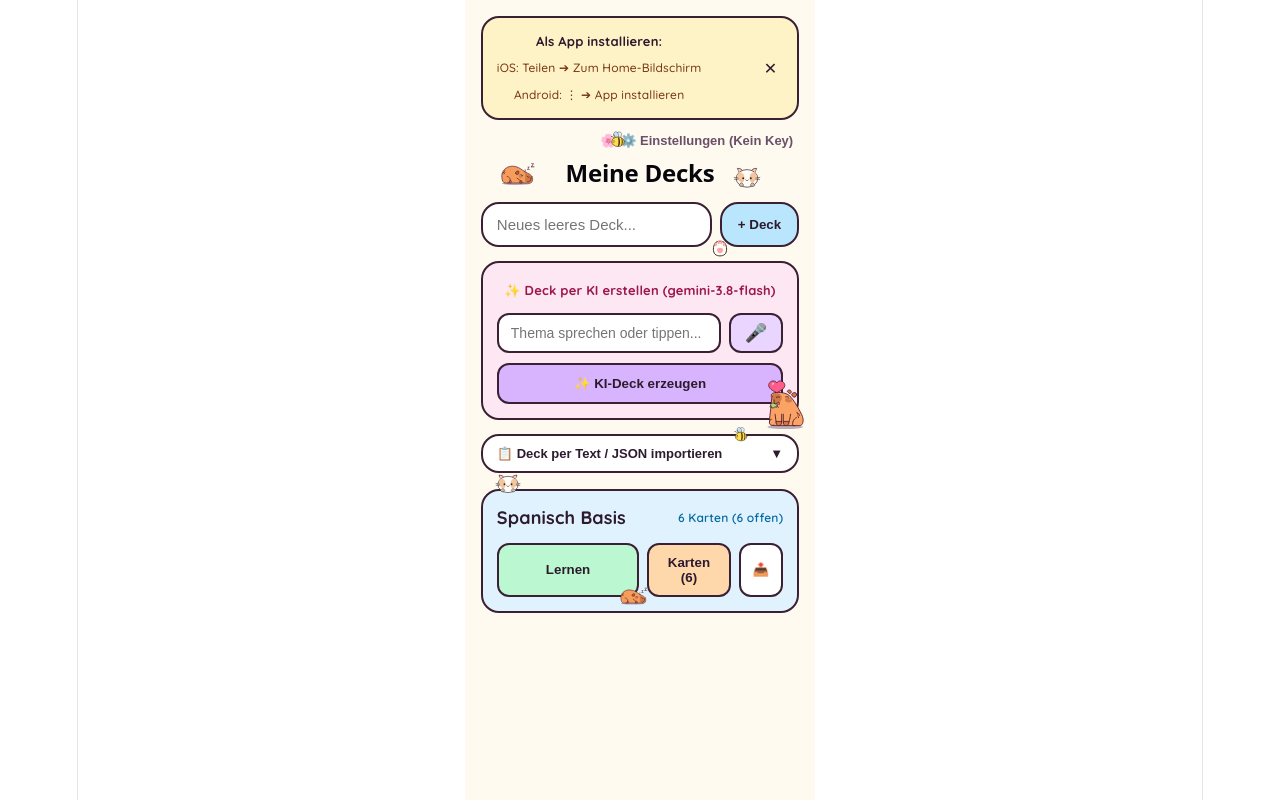
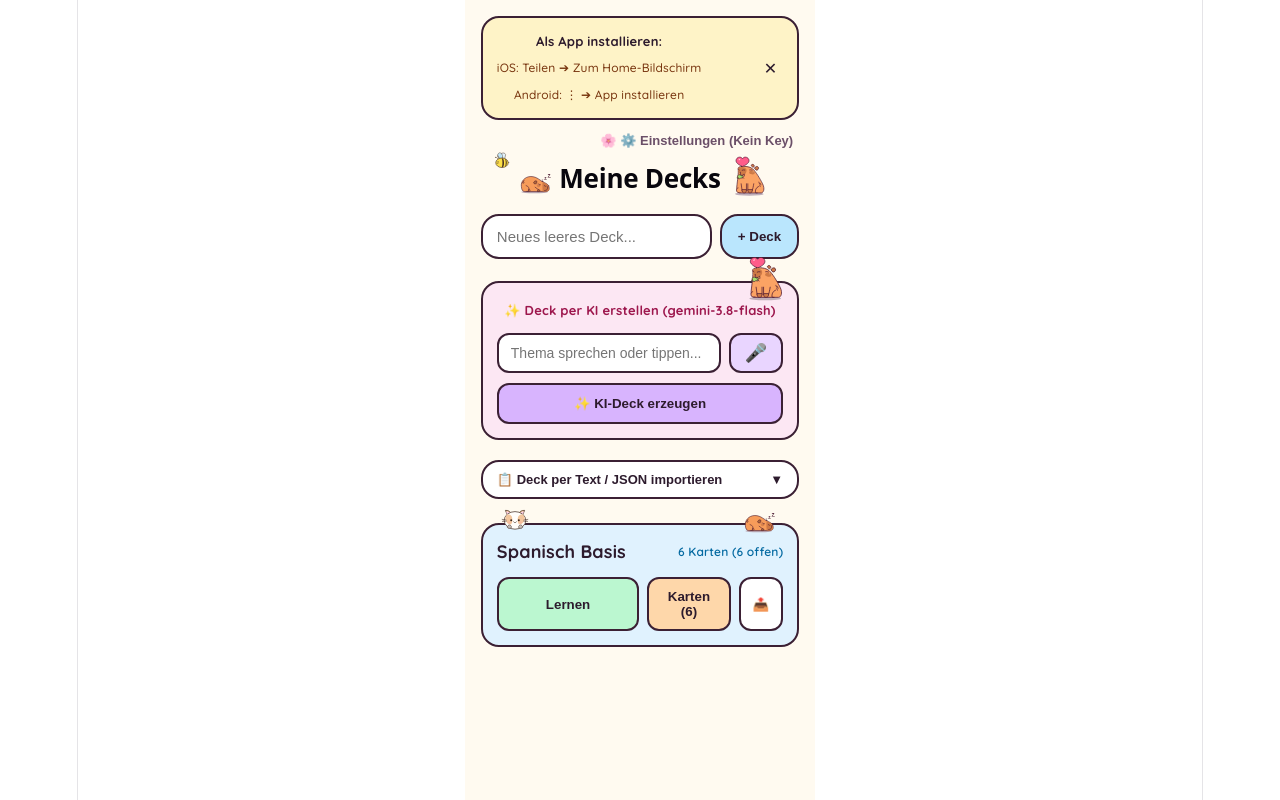
Before and after one commit to Mathi231423/flashcard-app, a React (Vite) app: page / in a window 1280 px wide. Built offline with nearby package versions, Linux system fonts and the light colour scheme.

Commit message:
Update decoration SVGs with correct names

```diff
--- a/src/App.tsx
+++ b/src/App.tsx
@@ -394,13 +394,8 @@ export default function App() {
         </div>
       )}
 
-      {/* Header mit Bienchen */}
-      <div style={{ display: 'flex', justifyContent: 'flex-end', alignItems: 'center', marginBottom: '10px', position: 'relative' }}>
-        <img
-          src="/decorations/bee.svg"
-          alt=""
-          style={{ width: '22px', height: '22px', position: 'absolute', right: '170px', top: '-4px', pointerEvents: 'none' }}
-        />
+      {/* Header ohne störende Biene über dem Text */}
+      <div style={{ display: 'flex', justifyContent: 'flex-end', alignItems: 'center', marginBottom: '14px', position: 'relative' }}>
         <button onClick={() => setView('settings')} style={{ background: 'transparent', border: 'none', color: '#6b4f68', fontSize: '13px', cursor: 'pointer', fontWeight: 600 }}>
           🌸 ⚙️ Einstellungen {aiEnabled ? (apiKey ? '(KI Ein)' : '(Kein Key)') : '(KI Aus)'}
         </button>
@@ -450,23 +445,28 @@ export default function App() {
 
       {view === 'decks' && (
         <div>
-          {/* Titel mit schlafendem Capybara links & Katze rechts */}
-          <div style={{ position: 'relative', textAlign: 'center', marginBottom: '14px' }}>
+          {/* Titel mit Biene frei links oben und zwei Capybaras */}
+          <div style={{ position: 'relative', textAlign: 'center', marginBottom: '20px' }}>
+            <img
+              src="/decorations/bee.svg"
+              alt=""
+              style={{ width: '22px', height: '22px', position: 'absolute', left: '10px', top: '-14px', pointerEvents: 'none' }}
+            />
             <img
               src="/decorations/capybara-sleep.svg"
               alt=""
-              style={{ width: '42px', position: 'absolute', left: '16px', bottom: '0px', pointerEvents: 'none' }}
+              style={{ width: '38px', position: 'absolute', left: '36px', bottom: '-2px', pointerEvents: 'none' }}
             />
-            <h2 style={{ margin: 0, fontSize: '24px', fontWeight: 700 }}>Meine Decks</h2>
+            <h2 style={{ margin: 0, fontSize: '26px', fontWeight: 700 }}>Meine Decks</h2>
             <img
-              src="/decorations/cat-peek.svg"
+              src="/decorations/capybara-sit.svg"
               alt=""
-              style={{ width: '32px', position: 'absolute', right: '36px', bottom: '-4px', pointerEvents: 'none' }}
+              style={{ width: '34px', position: 'absolute', right: '32px', bottom: '-4px', pointerEvents: 'none' }}
             />
           </div>
 
           {/* Manuelles Deck erstellen */}
-          <form onSubmit={handleCreateDeck} style={{ display: 'flex', gap: '8px', marginBottom: '14px', position: 'relative' }}>
+          <form onSubmit={handleCreateDeck} style={{ display: 'flex', gap: '8px', marginBottom: '22px' }}>
             <input
               type="text"
               value={newDeckTitle}
@@ -477,16 +477,16 @@ export default function App() {
             <button type="submit" style={{ padding: '12px 16px', borderRadius: radius, border: cardBorder, background: '#bae6fd', color: '#2d1b2d', fontWeight: 700, cursor: 'pointer' }}>
               + Deck
             </button>
-            <img
-              src="/decorations/cat-paw.svg"
-              alt=""
-              style={{ width: '22px', position: 'absolute', right: '68px', bottom: '-10px', pointerEvents: 'none' }}
-            />
           </form>
 
-          {/* KI Deck Generator Kachel mit sitzendem Capybara rechts */}
+          {/* KI Deck Generator mit sitzendem Capybara oben rechts auf der Kante */}
           {aiEnabled && (
-            <div style={{ position: 'relative', marginBottom: '14px' }}>
+            <div style={{ position: 'relative', marginBottom: '20px' }}>
+              <img
+                src="/decorations/capybara-sit.svg"
+                alt=""
+                style={{ width: '38px', position: 'absolute', right: '14px', top: '-27px', pointerEvents: 'none', zIndex: 2 }}
+              />
               <form onSubmit={handleGenerateDeck} style={{ background: '#fce7f3', padding: '14px', borderRadius: radius, border: cardBorder, display: 'flex', flexDirection: 'column', gap: '10px' }}>
                 <div style={{ fontSize: '13px', fontWeight: 700, color: '#9d174d' }}>✨ Deck per KI erstellen (gemini-3.8-flash)</div>
                 <div style={{ display: 'flex', gap: '8px' }}>
@@ -516,21 +516,11 @@ export default function App() {
                   {isGenerating ? 'Warte auf Google API (max 30s)...' : '✨ KI-Deck erzeugen'}
                 </button>
               </form>
-              <img
-                src="/decorations/capybara-sit.svg"
-                alt=""
-                style={{ width: '42px', position: 'absolute', right: '-8px', bottom: '-12px', pointerEvents: 'none' }}
-              />
             </div>
           )}
 
-          {/* JSON Importer mit kleiner Biene */}
-          <div style={{ marginBottom: '16px', position: 'relative' }}>
-            <img
-              src="/decorations/bee.svg"
-              alt=""
-              style={{ width: '20px', height: '20px', position: 'absolute', right: '48px', top: '-10px', pointerEvents: 'none', zIndex: 2 }}
-            />
+          {/* JSON Importer */}
+          <div style={{ marginBottom: '24px', position: 'relative' }}>
             <button
               onClick={() => setShowImporter(!showImporter)}
               style={{ width: '100%', padding: '10px 14px', borderRadius: radius, border: cardBorder, background: '#fff', color: '#2d1b2d', fontSize: '13px', fontWeight: 600, cursor: 'pointer', textAlign: 'left', display: 'flex', justifyContent: 'space-between' }}
@@ -556,7 +546,7 @@ export default function App() {
           </div>
 
           {/* Deck-Liste */}
-          <div style={{ display: 'flex', flexDirection: 'column', gap: '14px' }}>
+          <div style={{ display: 'flex', flexDirection: 'column', gap: '20px' }}>
             {decks.map((deck) => {
               const count = cards.filter((c) => c.deckId === deck.id).length;
               const due = cards.filter((c) => c.deckId === deck.id && c.level < 3).length;
@@ -565,13 +555,18 @@ export default function App() {
                   <img
                     src="/decorations/cat-peek.svg"
                     alt=""
-                    style={{ width: '30px', position: 'absolute', left: '10px', top: '-18px', pointerEvents: 'none' }}
+                    style={{ width: '32px', position: 'absolute', left: '16px', top: '-17px', pointerEvents: 'none' }}
+                  />
+                  <img
+                    src="/decorations/capybara-sleep.svg"
+                    alt=""
+                    style={{ width: '38px', position: 'absolute', right: '18px', top: '-15px', pointerEvents: 'none' }}
                   />
                   <div style={{ display: 'flex', justifyContent: 'space-between', alignItems: 'center', marginBottom: '12px' }}>
                     <span style={{ fontWeight: 700, fontSize: '18px' }}>{deck.title}</span>
                     <span style={{ fontSize: '12px', color: '#0369a1', fontWeight: 600 }}>{count} Karten ({due} offen)</span>
                   </div>
-                  <div style={{ display: 'flex', gap: '8px', position: 'relative' }}>
+                  <div style={{ display: 'flex', gap: '8px' }}>
                     <button
                       onClick={() => startStudy(deck.id)}
                       disabled={count === 0}
@@ -600,11 +595,6 @@ export default function App() {
                         🗑
                       </button>
                     )}
-                    <img
-                      src="/decorations/capybara-sleep.svg"
-                      alt=""
-                      style={{ width: '34px', position: 'absolute', left: '42%', bottom: '-10px', pointerEvents: 'none' }}
-                    />
                   </div>
                 </div>
               );
@@ -705,10 +695,9 @@ export default function App() {
         </div>
       )}
 
-      {/* Study-View mit Deko-Tierchen an den Rändern */}
       {view === 'study' && activeDeck && (
         <div>
-          <div style={{ display: 'flex', justifyContent: 'space-between', alignItems: 'center', marginBottom: '14px' }}>
+          <div style={{ display: 'flex', justifyContent: 'space-between', alignItems: 'center', marginBottom: '24px' }}>
             <button onClick={() => setView('decks')} style={{ padding: '8px 14px', borderRadius: '14px', border: cardBorder, background: '#fff', color: '#2d1b2d', fontWeight: 700, cursor: 'pointer' }}>
               ← Decks
             </button>
@@ -717,7 +706,7 @@ export default function App() {
               <img
                 src="/decorations/cat-peek.svg"
                 alt=""
-                style={{ width: '28px', position: 'absolute', top: '-18px', left: '14px', pointerEvents: 'none' }}
+                style={{ width: '28px', position: 'absolute', top: '-16px', left: '14px', pointerEvents: 'none' }}
               />
               <span style={{ fontSize: '13px', background: '#fff', padding: '6px 12px', borderRadius: '14px', border: cardBorder, fontWeight: 700 }}>
                 Rest: {queueSnapshot.length}
@@ -727,17 +716,11 @@ export default function App() {
 
           {currentCard ? (
             <>
-              {/* Große Vokabel-Lernkarte mit Capybara oben mittig */}
               <div style={{ background: '#ffe4e6', borderRadius: '24px', minHeight: '210px', display: 'flex', flexDirection: 'column', justifyContent: 'center', alignItems: 'center', padding: '24px', textAlign: 'center', border: cardBorder, position: 'relative' }}>
                 <img
                   src="/decorations/capybara-sit.svg"
                   alt=""
-                  style={{ width: '48px', position: 'absolute', top: '-30px', pointerEvents: 'none' }}
-                />
-                <img
-                  src="/decorations/cat-peek.svg"
-                  alt=""
-                  style={{ width: '30px', position: 'absolute', right: '4px', top: '-14px', pointerEvents: 'none' }}
+                  style={{ width: '44px', position: 'absolute', top: '-29px', pointerEvents: 'none' }}
                 />
 
                 <div style={{ fontSize: '13px', color: '#881337', marginBottom: '14px', fontWeight: 700 }}>
@@ -764,12 +747,7 @@ export default function App() {
               </div>
 
               {checkResult === null ? (
-                <form onSubmit={handleCheck} style={{ marginTop: '16px', display: 'flex', flexDirection: 'column', gap: '10px', position: 'relative' }}>
-                  <img
-                    src="/decorations/cat-paw.svg"
-                    alt=""
-                    style={{ width: '24px', position: 'absolute', left: '-8px', bottom: '48px', pointerEvents: 'none' }}
-                  />
+                <form onSubmit={handleCheck} style={{ marginTop: '16px', display: 'flex', flexDirection: 'column', gap: '10px' }}>
                   <div style={{ display: 'flex', gap: '8px' }}>
                     <input
                       type="text"
@@ -822,7 +800,6 @@ export default function App() {
             </div>
           )}
 
-          {/* Live-Warteschlange mit Biene */}
           <div style={{ marginTop: '28px', borderTop: '2px dashed #cbd5e1', paddingTop: '14px', position: 'relative' }}>
             <img
               src="/decorations/bee.svg"
```
